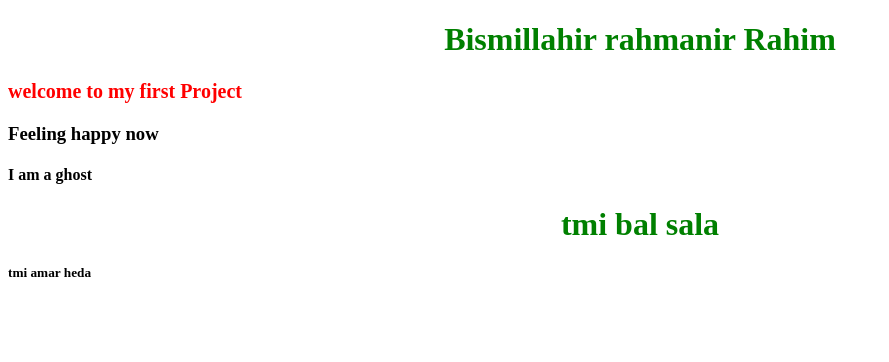
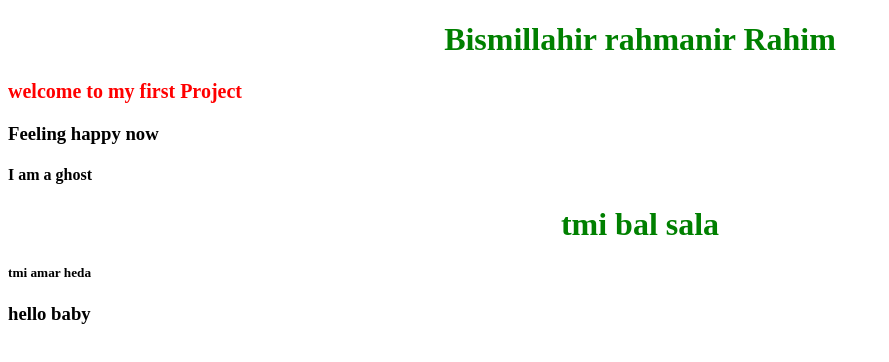
Before and after one commit to Shutshob786/my-first-project, a plain HTML site: page index.html in a window 1280 px wide. Shown: the whole page, without its empty margins (0-889 px from the left). Drawn offline with Linux system fonts and the light colour scheme.

Commit message:
baby ummah

```diff
--- a/index.html
+++ b/index.html
@@ -17,6 +17,7 @@
 <h4>I am a ghost </h4>
     <h1> tmi bal sala </h1>
     <h5>tmi amar heda </h5>
+    <h3>hello baby</h3>
 </body>
 
 </html>
```
